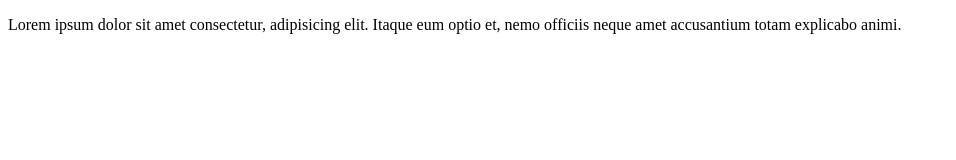
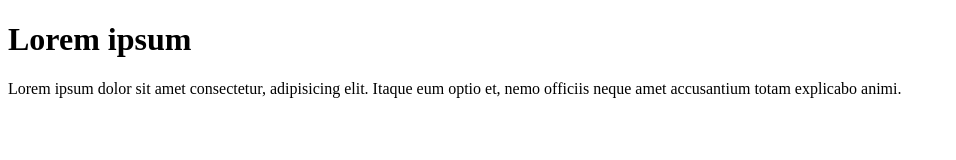
Before and after one commit to ashuydv/al-lp, a plain HTML site: page index.html in a window 1280 px wide. Shown: the whole page, without its empty margins (0-956 px from the left). Drawn offline with Linux system fonts and the light colour scheme.

Commit message:
first file

```diff
--- a/index.html
+++ b/index.html
@@ -6,6 +6,7 @@
     <title>Document</title>
   </head>
   <body>
+    <h1>Lorem ipsum</h1>
     <p>
       Lorem ipsum dolor sit amet consectetur, adipisicing elit. Itaque eum optio
       et, nemo officiis neque amet accusantium totam explicabo animi.
```
